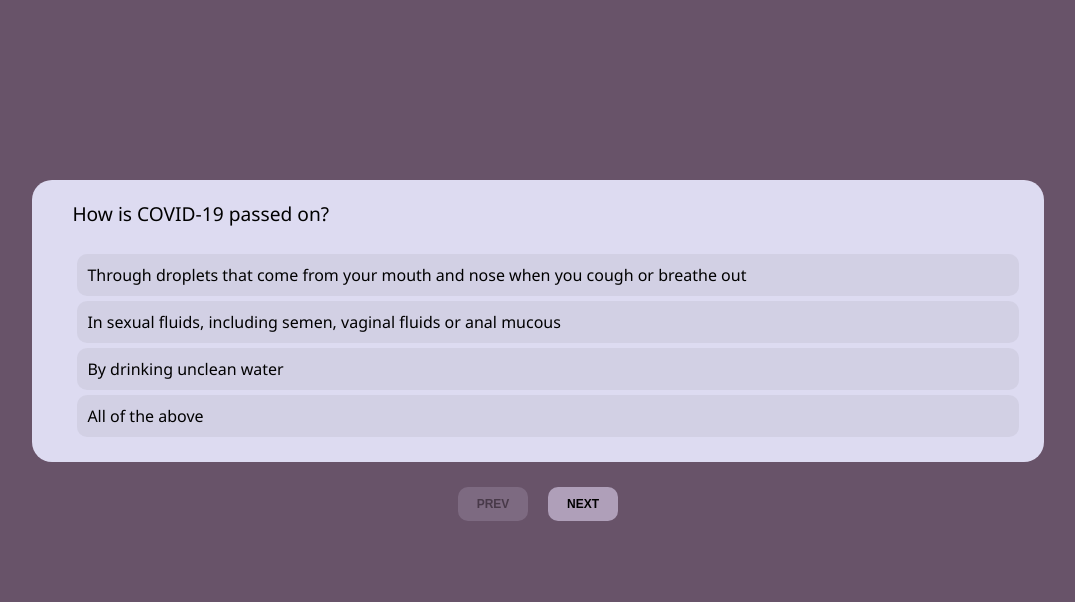
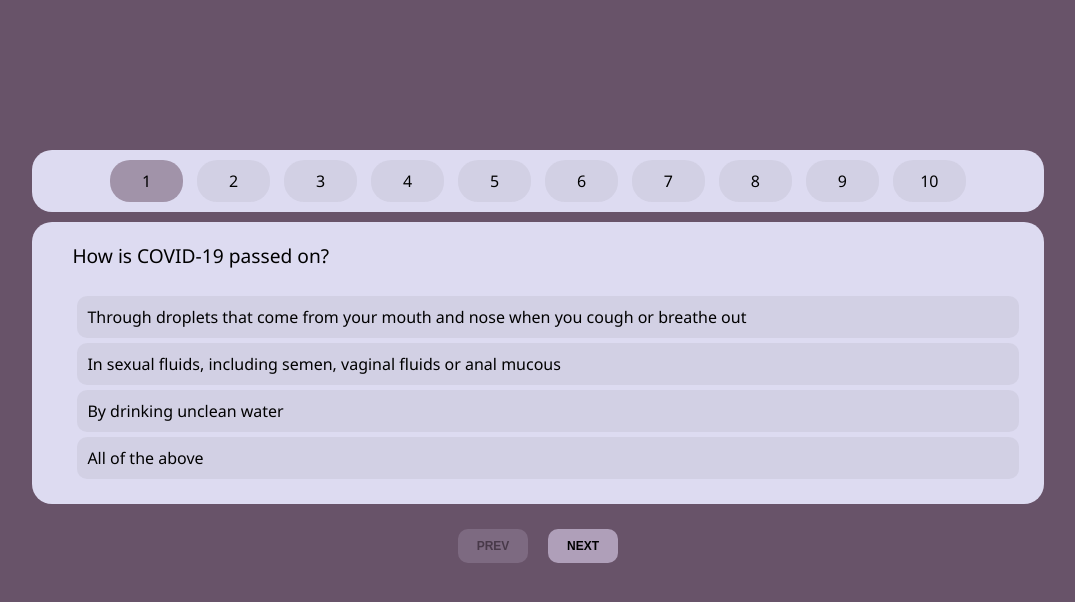
Before and after one commit to snehh/Task2-WebDevCore, a plain HTML site: page index.htm in a window 1280 px wide. Both pictures are taken after a click on the button "START". Shown: the whole page, without its empty margins (102-1177 px from the left). Drawn offline with Linux system fonts and the light colour scheme.

```diff
--- a/question.js
+++ b/question.js
@@ -95,3 +95,20 @@
         selected: false
     },
 ]
+
+
+var shuffleArray = (array) => {
+    var currentIndex = array.length, temporaryValue, randomIndex;
+
+    while (0 !== currentIndex) {
+
+    randomIndex = Math.floor(Math.random() * currentIndex);
+    currentIndex -= 1;
+
+    temporaryValue = array[currentIndex];
+    array[currentIndex] = array[randomIndex];
+    array[randomIndex] = temporaryValue;
+    }
+
+    return array;
+}
--- a/script.js
+++ b/script.js
@@ -1,19 +1,41 @@
-var qarray = quesArray
-var index = 0, correct = 0
+var qarray = shuffleArray(quesArray)
+var index = 0, correct = 0, username='Guest'
 var answered = []
+
+const createNavBar = (index) => {
+    let txt =
+        `<span onclick="navListeners(0);" class="navspan ${( index === 0 ) ? 'current' : ( qarray[0].selected !== false ) ? ( (qarray[0].selected === qarray[0].correct) ? 'correct' : 'wrong' ) : ''}" id="nav1">1</span>
+        <span onclick="navListeners(1);" class="navspan ${( index === 1 ) ? 'current' : ( qarray[1].selected !== false ) ? ( (qarray[1].selected === qarray[1].correct) ? 'correct' : 'wrong' ) : ''}" id="nav2">2</span>
+        <span onclick="navListeners(2);" class="navspan ${( index === 2 ) ? 'current' : ( qarray[2].selected !== false ) ? ( (qarray[2].selected === qarray[2].correct) ? 'correct' : 'wrong' ) : ''}" id="nav3">3</span>
+        <span onclick="navListeners(3);" class="navspan ${( index === 3 ) ? 'current' : ( qarray[3].selected !== false ) ? ( (qarray[3].selected === qarray[3].correct) ? 'correct' : 'wrong' ) : ''}" id="nav4">4</span>
+        <span onclick="navListeners(4);" class="navspan ${( index === 4 ) ? 'current' : ( qarray[4].selected !== false ) ? ( (qarray[4].selected === qarray[4].correct) ? 'correct' : 'wrong' ) : ''}" id="nav5">5</span>
+        <span onclick="navListeners(5);" class="navspan ${( index === 5 ) ? 'current' : ( qarray[5].selected !== false ) ? ( (qarray[5].selected === qarray[5].correct) ? 'correct' : 'wrong' ) : ''}" id="nav6">6</span>
+        <span onclick="navListeners(6);" class="navspan ${( index === 6 ) ? 'current' : ( qarray[6].selected !== false ) ? ( (qarray[6].selected === qarray[6].correct) ? 'correct' : 'wrong' ) : ''}" id="nav7">7</span>
+        <span onclick="navListeners(7);" class="navspan ${( index === 7 ) ? 'current' : ( qarray[7].selected !== false ) ? ( (qarray[7].selected === qarray[7].correct) ? 'correct' : 'wrong' ) : ''}" id="nav8">8</span>
+        <span onclick="navListeners(8);" class="navspan ${( index === 8 ) ? 'current' : ( qarray[8].selected !== false ) ? ( (qarray[8].selected === qarray[8].correct) ? 'correct' : 'wrong' ) : ''}" id="nav9">9</span>
+        <span onclick="navListeners(9);" class="navspan ${( index === 9 ) ? 'current' : ( qarray[9].selected !== false ) ? ( (qarray[9].selected === qarray[9].correct) ? 'correct' : 'wrong' ) : ''}" id="nav10">10</span>`
+
+    return txt
+}
 
 const startPage = () => {
     document.getElementById('container').innerHTML =
         `<div class="main startpage">
             <h1>Think you know all the facts about the novel coronavirus?</h1>
-            <h3>Take this quiz to find out</h3>
+            <h3>Enter your name and begin: <input id="name" type="text" placeholder="Guest"></h3>
             <button id="start">Start</button>
         </div>`
     document.getElementById('start').addEventListener('click', () => {
+        let val = document.getElementById('name').value
+        if(val != '') username = val
         ansDiv(index)
     })
 }
 
+const navListeners = (i) => {
+    index = i
+    ansDiv(i)
+}
 
 const buttonListeners = () => {
     document.getElementById('Next').addEventListener('click', () => {
@@ -35,6 +57,7 @@
     document.getElementById('container').innerHTML =
         `<div class="main results">
         <h1>Results</h1>
+        <h3>Congradulations ${username}!</h3>
         <span>
             Your Score: ${correct} <br>
         </span>
@@ -80,7 +103,8 @@
 
 const ansDiv = (index) => {
     document.getElementById('container').innerHTML =
-        `<div class="main">
+        `<div class="navbar">${createNavBar(index)}</div>
+        <div class="main">
             <div class="question">${qarray[index].q}<span class="result">${qarray[index].selected === false ? '' : (qarray[index].selected === qarray[index].correct) ? 'correct' : 'wrong'}</span></div><br>
             <div class="answers" id="answers">
 
--- a/styles.css
+++ b/styles.css
@@ -5,11 +5,11 @@
 .container{
     text-align: center;
     margin: 0 10%;
+    margin-top: 150px;
 
 }
 .main{
     background-color: #DDDBF1;
-    margin-top: 180px;
     padding: 20px;
     padding-left: 40px;
     border-radius: 20px;
@@ -109,3 +109,41 @@
     background-color: #af9fb9;
     color: black;
 }
+input[type="text"]{
+    background-color: transparent;
+    border: none;
+    border-bottom: 1px solid #00000098;
+    outline: none;
+    margin-left: 10px;
+    text-align: center;
+    font-family: 'Segoe UI', Tahoma, Geneva, Verdana, sans-serif;
+}
+.navbar{
+    min-height: 40px;
+    background-color: #DDDBF1;
+    border-radius: 20px;
+    margin-bottom: 10px;
+    padding: 10px 4.5%;
+}
+.navspan{
+    min-width: 8%;
+    display: inline-block;
+    margin-right: 1%;
+    background-color: #68636817;
+    min-height: 20px;
+    padding: 10px 0px;
+    border-radius: 20px;
+    cursor: pointer;
+}
+.navspan:first-child{
+    margin-left: 1%;
+}
+.navspan.correct{
+    background-color: #65ad48a6;
+}
+.navspan.wrong{
+    background-color: #af43437a;
+}
+.navspan.current{
+    background-color: #826e83a6;
+}
```
